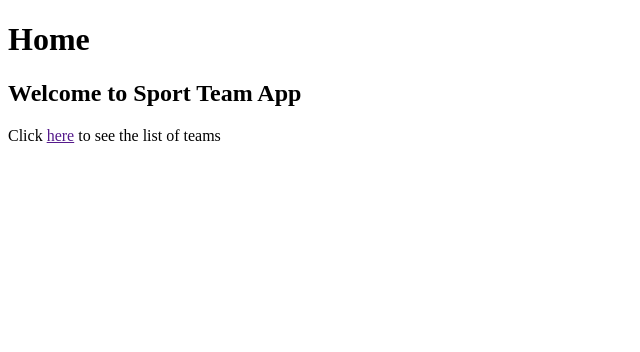
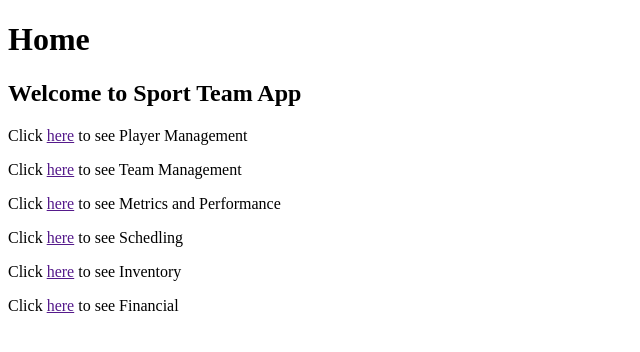
Before and after one commit to Pimpinho/SportsTeamApp, a Django app: page / in a window 1280 px wide. Shown: the top 352 px of the page, without its empty margins (0-640 px from the left). Run offline with Django 5.2, Linux system fonts and the light colour scheme.

Commit message:
add templatesView and urls

```diff
--- a/SportTeamApp/templates/home.html
+++ b/SportTeamApp/templates/home.html
@@ -6,6 +6,11 @@
     <body>
         <h1>Home</h1>
         <h2>Welcome to Sport Team App</h2>
-        <p>Click <a href="">here</a> to see the list of teams</p>
+        <p>Click <a href="">here</a> to see Player Management</p>
+        <p>Click <a href="">here</a> to see Team Management</p>
+        <p>Click <a href="">here</a> to see Metrics and Performance</p>
+        <p>Click <a href="">here</a> to see Schedling</p>
+        <p>Click <a href="">here</a> to see Inventory</p>
+        <p>Click <a href="">here</a> to see Financial</p>
     </body>
 </html>
```
Also changed, not shown: SportTeamApp/urls.py (+8 -3 lines), SportTeamApp/templates/financial.html (added), SportTeamApp/templates/inventory.html (added), SportTeamApp/templates/player.html (renamed from SportTeamApp/templates/contact.html), SportTeamApp/templates/schedle.html (added), SportTeamApp/templates/stats.html (added), SportTeamApp/templates/team.html (added).
